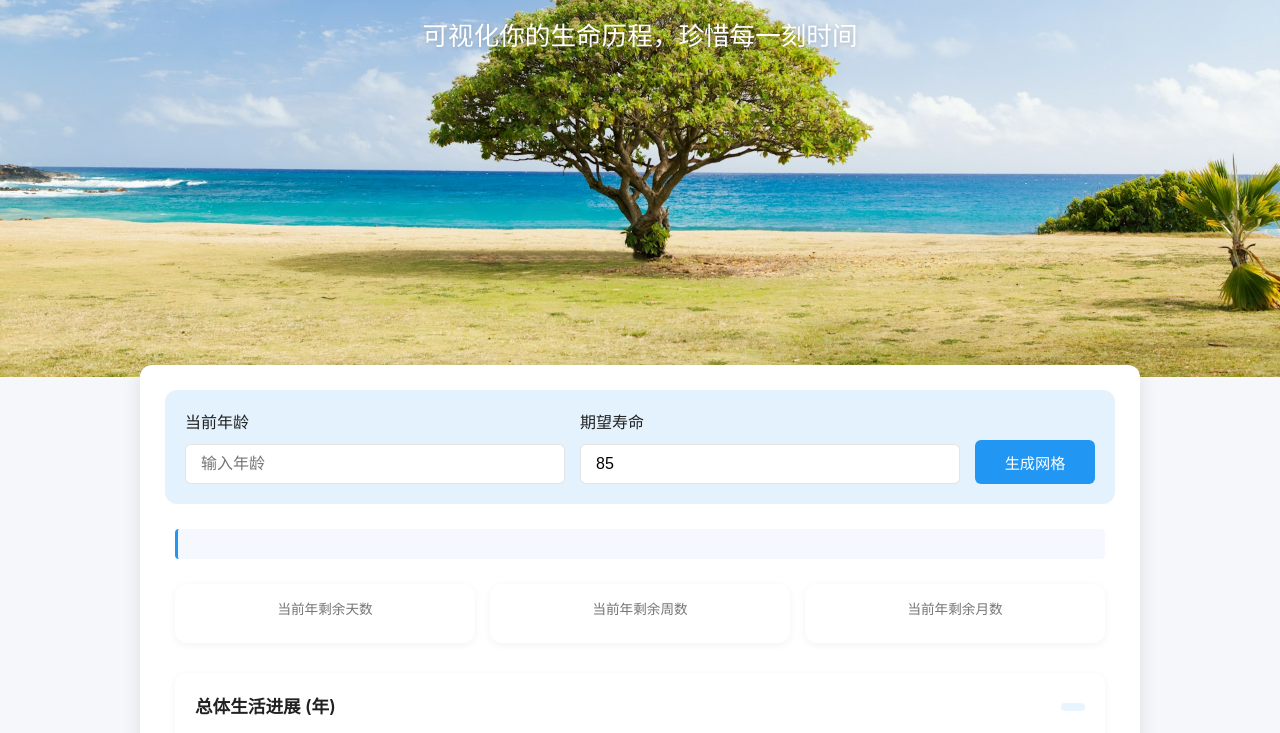
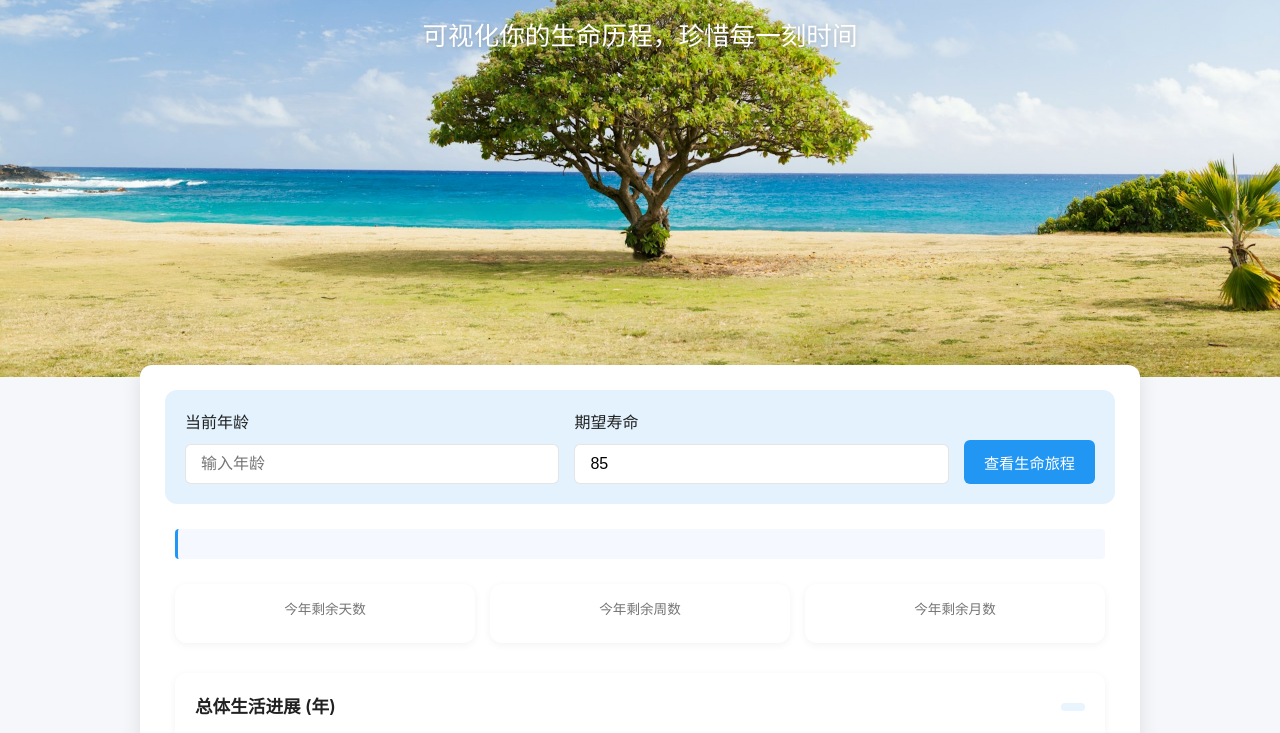
Before and after one commit to Aaronwn/life-grid, a plain HTML site: page index.html in a window 1280 px wide. Shown: the part 423-1156 px from the top of the page. Drawn offline with nearby package versions, Linux system fonts and the light colour scheme.

Commit message:
feat: 优化文案

```diff
--- a/index.html
+++ b/index.html
@@ -27,13 +27,13 @@
             <div class="input-row">
               <div class="input-field">
                 <label for="currentAge">当前年龄</label>
-                <input type="number" id="currentAge" min="0" step="0.1" placeholder="输入年龄" required />
+                <input type="number" id="currentAge" min="1" step="1" placeholder="输入年龄" required />
               </div>
               <div class="input-field">
                 <label for="lifeExpectancy">期望寿命</label>
                 <input type="number" id="lifeExpectancy" min="1" value="85" placeholder="输入寿命" required />
               </div>
-              <button type="submit" id="generate-btn" class="action-btn">生成网格</button>
+              <button type="submit" id="generate-btn" class="action-btn">查看生命旅程</button>
             </div>
           </section>
 
@@ -45,15 +45,15 @@
             <!-- 当前年剩余统计区域 -->
             <div class="stats-row">
               <div class="stat-item">
-                <span class="stat-label">当前年剩余天数</span>
+                <span class="stat-label">今年剩余天数</span>
                 <div id="days-remaining" class="stat-value"></div>
               </div>
               <div class="stat-item">
-                <span class="stat-label">当前年剩余周数</span>
+                <span class="stat-label">今年剩余周数</span>
                 <div id="weeks-remaining" class="stat-value"></div>
               </div>
               <div class="stat-item">
-                <span class="stat-label">当前年剩余月数</span>
+                <span class="stat-label">今年剩余月数</span>
                 <div id="months-remaining" class="stat-value"></div>
               </div>
             </div>
```
